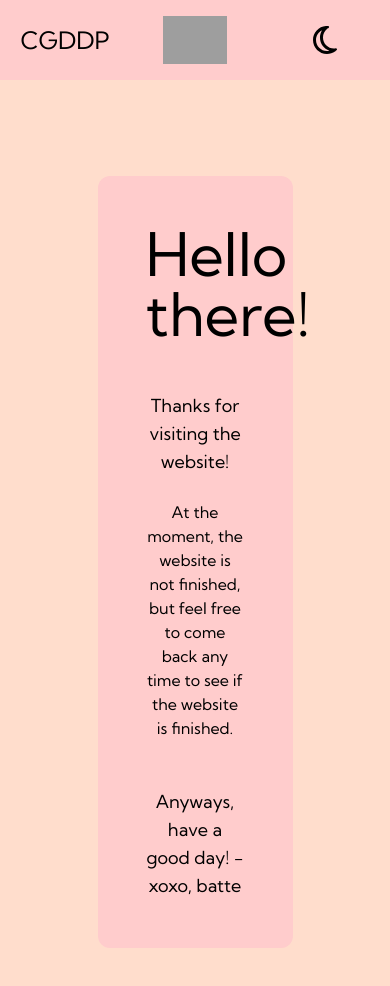
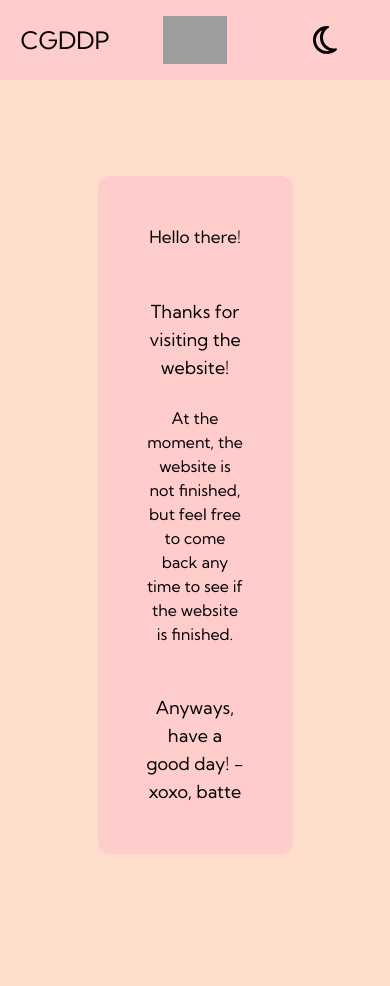
Before and after one commit to BatteRaquette581/cgddp, a Vue app in the folder app/: page / in a window 390 px wide. Shown: the top 986 px of the page. After the commit the page ends 950 px from the top, so only its background shows below. Built offline with nearby package versions, Linux system fonts and the light colour scheme; grey boxes are pictures that could not be loaded.

Commit message:
Made "Welcome" text fit with mobile devices [✅]

```diff
--- a/app/src/components/Welcome.vue
+++ b/app/src/components/Welcome.vue
@@ -1,6 +1,6 @@
 <template>
     <div class="text-center rounded-xl bg-primary-light dark:bg-primary-dark w-1/2 my-24 font-KumbhSans p-12 dark:text-white">
-        <p class="text-6xl">Hello there!</p>
+        <p style="font-size: 4.4vw;">Hello there!</p>
         <br><br>
         <p class="text-lg">Thanks for visiting the website!</p>
         <br>
```
